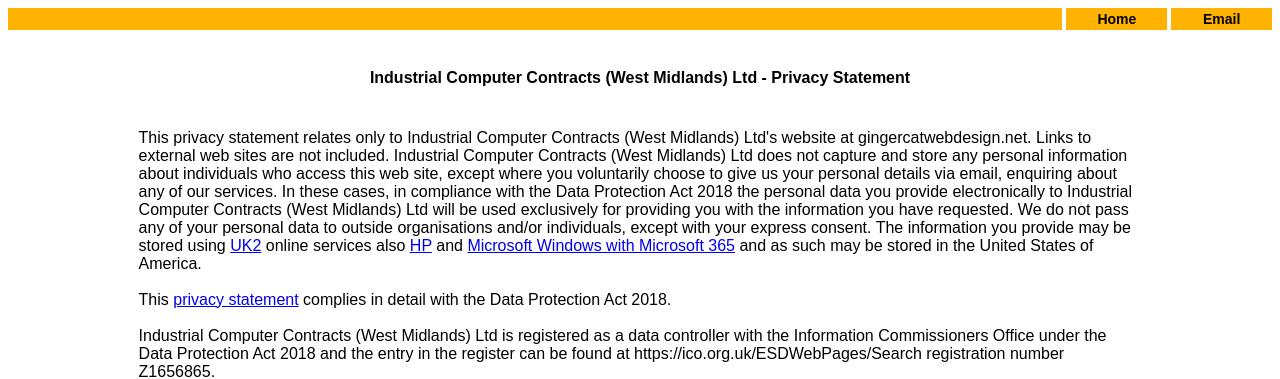
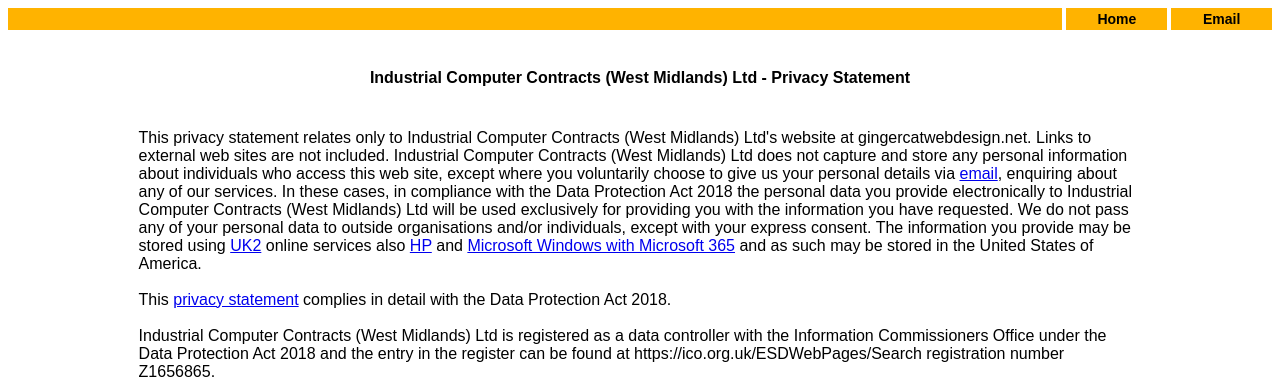
Before and after one commit to DaveTallett26/davetallett26.github.io, a Jekyll site: the page privacy.html, which Jekyll copies as it is, in a window 1280 px wide. Shown: the top 379 px of the page. Built offline with Jekyll 4.4.1, drawn with Linux system fonts in a browser that asks for light colours; part of the change alters nothing that is shown.

```diff
--- a/privacy.html
+++ b/privacy.html
@@ -24,7 +24,7 @@
 <td width=80%><font size=3 face=arial>
 This privacy statement relates only to Industrial Computer Contracts (West Midlands) Ltd's website at gingercatwebdesign.net. Links to external web sites are not included.
 Industrial Computer Contracts (West Midlands) Ltd does not capture and store any personal information about individuals who access this web site, except where you voluntarily
-choose to give us your personal details via email, enquiring about any of our services.
+choose to give us your personal details via <a href="security.html">email</a>, enquiring about any of our services.
 In these cases, in compliance with the Data Protection Act 2018 the personal data you provide electronically to Industrial Computer Contracts (West Midlands) Ltd will be used
 exclusively for providing you with the information you have requested.
 We do not pass any of your personal data to outside organisations and/or individuals, except with your express consent.
```
